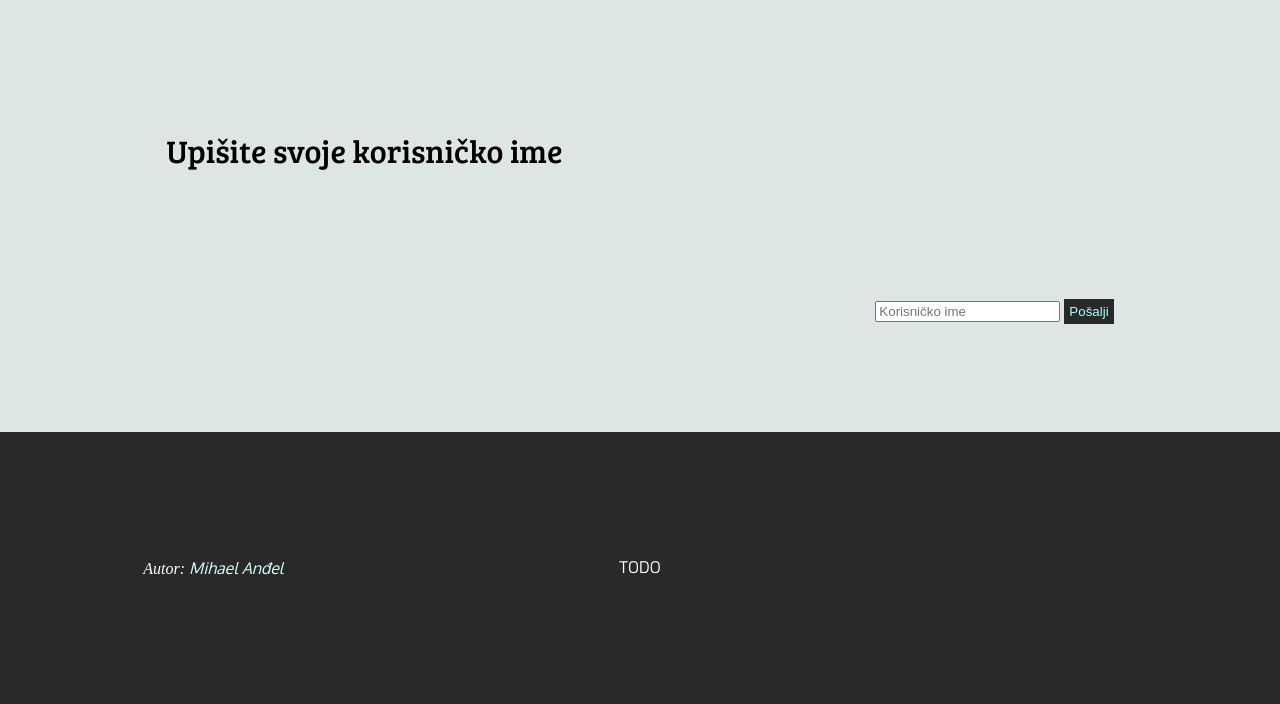
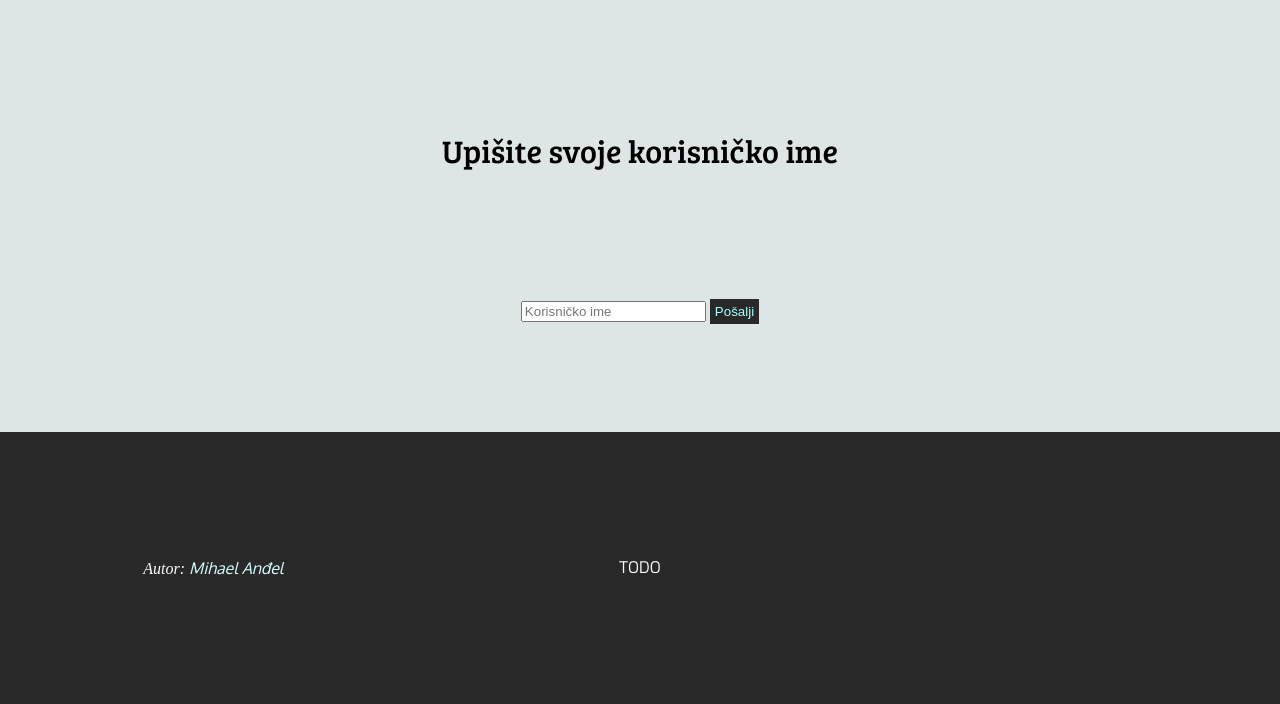
Before and after one commit to MihaelAndel/WebDiP_projekt, a PHP site: page /obrasci/zaboravljena-lozinka.php in a window 1280 px wide. Shown: the part 96-800 px from the top of the page. Run offline with PHP 8.4, Linux system fonts and the light colour scheme; some web fonts are replaced.

Commit message:
Stilske promjene

```diff
--- a/css/oprema.css
+++ b/css/oprema.css
@@ -5,11 +5,12 @@ main {
 }
 
 h2 {
+    grid-column-start: 2;
     font-family: "Bree Serif";
     font-weight: normal;
+    font-size: 300%;
+    color: #292929;
     margin: auto;
-    grid-column-start: 2;
-    font-size: 300%;
 }
 
 ul {
--- a/css/zaboravljena-lozinka.css
+++ b/css/zaboravljena-lozinka.css
@@ -1,19 +1,9 @@
 @import '../css/style.css';
 
 main {
-    grid-template-columns: auto;
+    grid-template-columns: 100%;
 }
 
 header h1 {
     font-size: 180%;
 }
-
-h1 {
-    grid-column-start: 1;
-    grid-row-start: 1;
-}
-
-form {
-    grid-column-start: 2;
-    grid-row-start: 2;
-}
```
